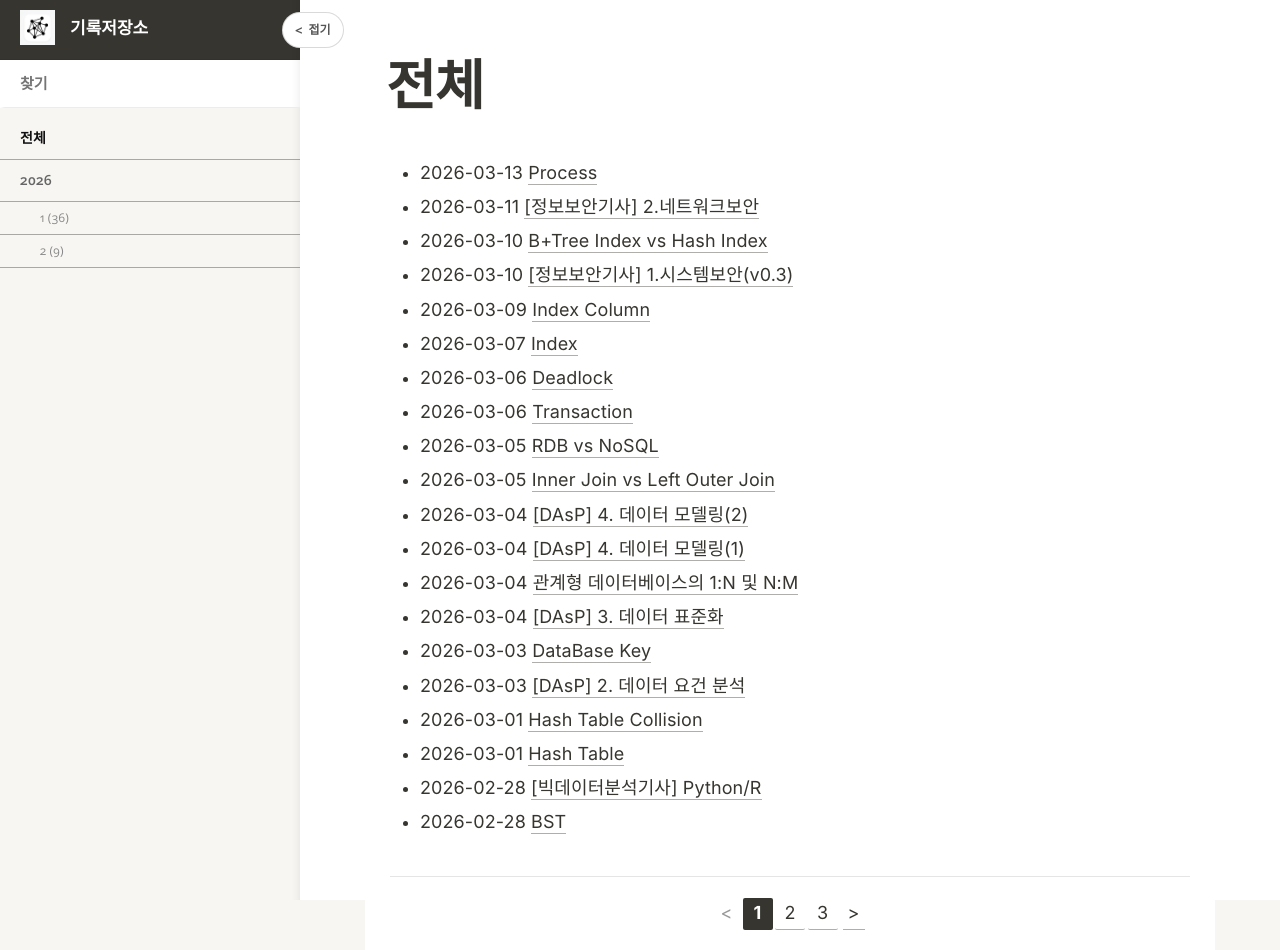
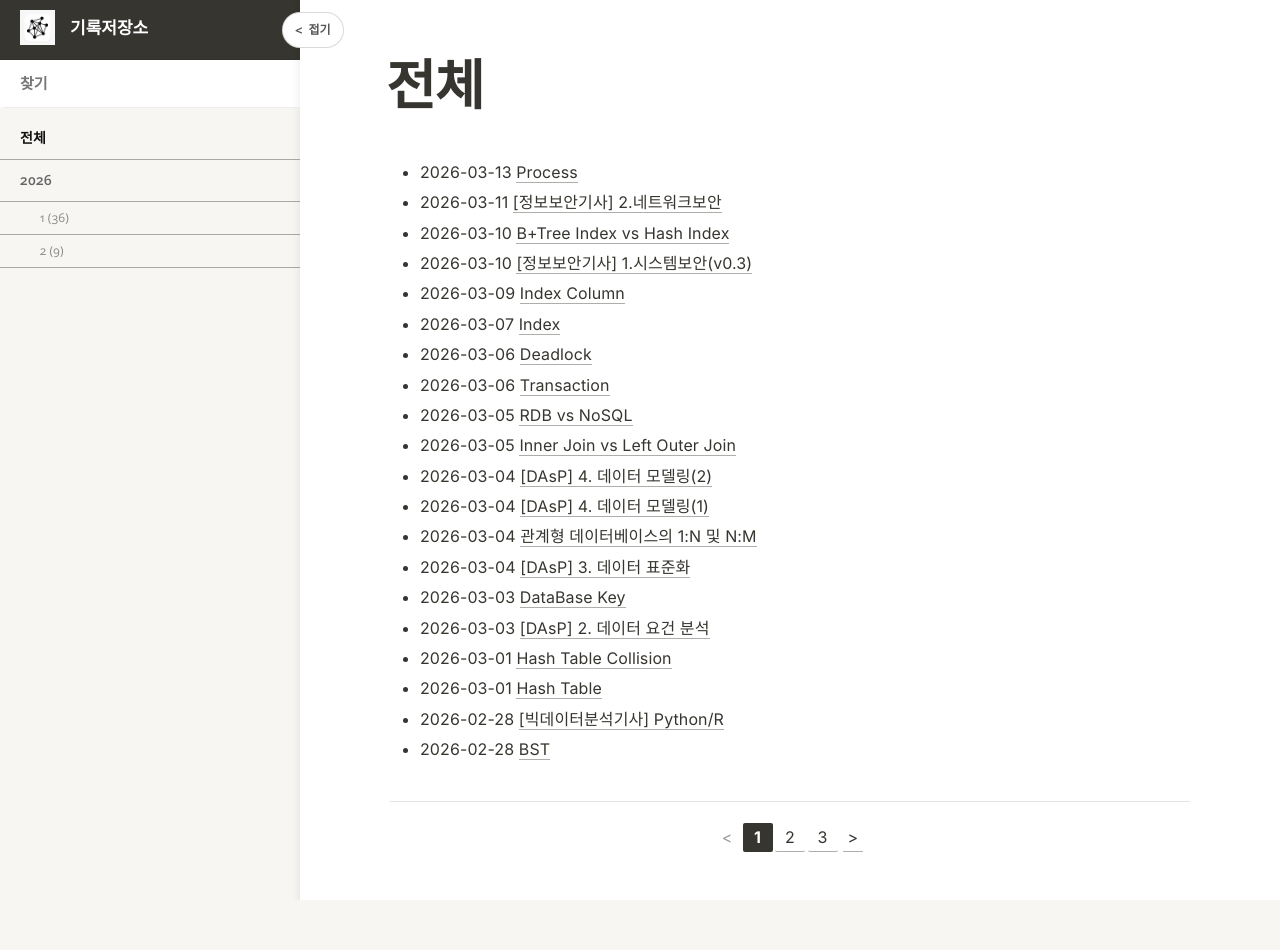
Before and after one commit to mooooonmin/mooooonmin.github.io, a Jekyll site: the page built from index.html, in a window 1280 px wide. Built offline with Jekyll 4.4.1, drawn with Linux system fonts in a browser that asks for light colours; some web fonts are replaced; the list of posts is cut into pages by our own code; after the commit the page ends 900 px from its top, so only the background shows below that.

Commit message:
글자크기 수정

```diff
--- a/_sass/_typography.scss
+++ b/_sass/_typography.scss
@@ -10,7 +10,7 @@ body {
 	max-height: 100%;
 	font-family: "Pretendard", -apple-system, BlinkMacSystemFont, "Segoe UI", Helvetica, "Apple Color Emoji", Arial, sans-serif, "Segoe UI Emoji", "Segoe UI Symbol";
 	letter-spacing: 0.01rem;
-	font-size: 1.8em;
+	font-size: 1.6em;
 	line-height: 1.5;
 	color: #37352f;
 	font-weight: 400;
```
